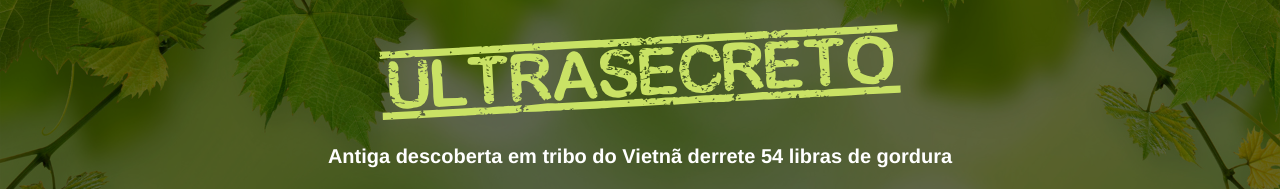
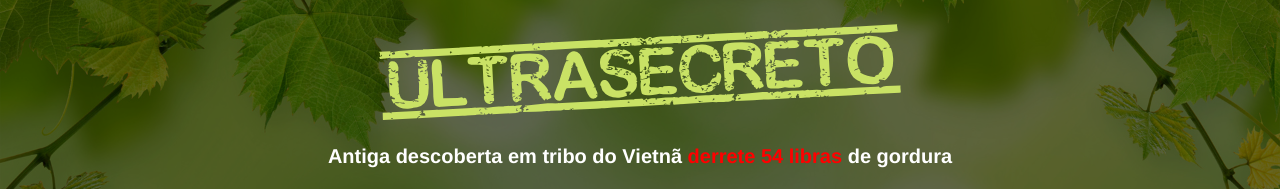
Before and after one commit to StarkLtda/protocoloxzerobarriga.com, a plain HTML site: page index.html in a window 1280 px wide. Shown: the top 189 px of the page. Drawn offline with nearby package versions, Linux system fonts and the light colour scheme; a script that the page names is missing.

Commit message:
Add files via upload

```diff
--- a/index.html
+++ b/index.html
@@ -38,7 +38,7 @@
             <img class="img-fluid" src="./assets/img/ultrasecreto.svg">
 
             <!-- Headline 1 -->
-            <h5 class="my-4"><b>Antiga descoberta em tribo do Vietnã derrete 54 libras de gordura</b></h5>
+            <h5 class="my-4"><b>Antiga descoberta em tribo do Vietnã <span style="color:red";>derrete 54 libras</span> de gordura</b></h5>
 
             <!-- VSL -->
             <script src="https://fast.wistia.com/embed/medias/so3ypbhlnd.jsonp" async></script><script src="https://fast.wistia.com/assets/external/E-v1.js" async></script><div class="wistia_responsive_padding" style="padding:56.25% 0 0 0;position:relative;"><div class="wistia_responsive_wrapper" style="height:100%;left:0;position:absolute;top:0;width:100%;"><div class="wistia_embed wistia_async_so3ypbhlnd videoFoam=true" style="height:100%;position:relative;width:100%"><div class="wistia_swatch" style="height:100%;left:0;opacity:0;overflow:hidden;position:absolute;top:0;transition:opacity 200ms;width:100%;"><img src="https://fast.wistia.com/embed/medias/so3ypbhlnd/swatch" style="filter:blur(5px);height:100%;object-fit:contain;width:100%;" alt="" aria-hidden="true" onload="this.parentNode.style.opacity=1;" /></div></div></div></div>
```
